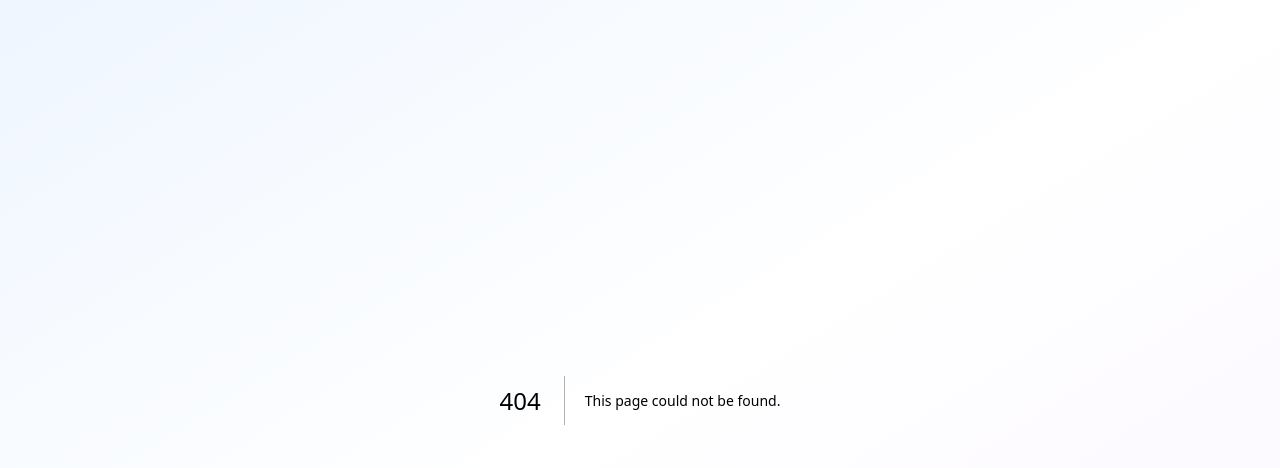
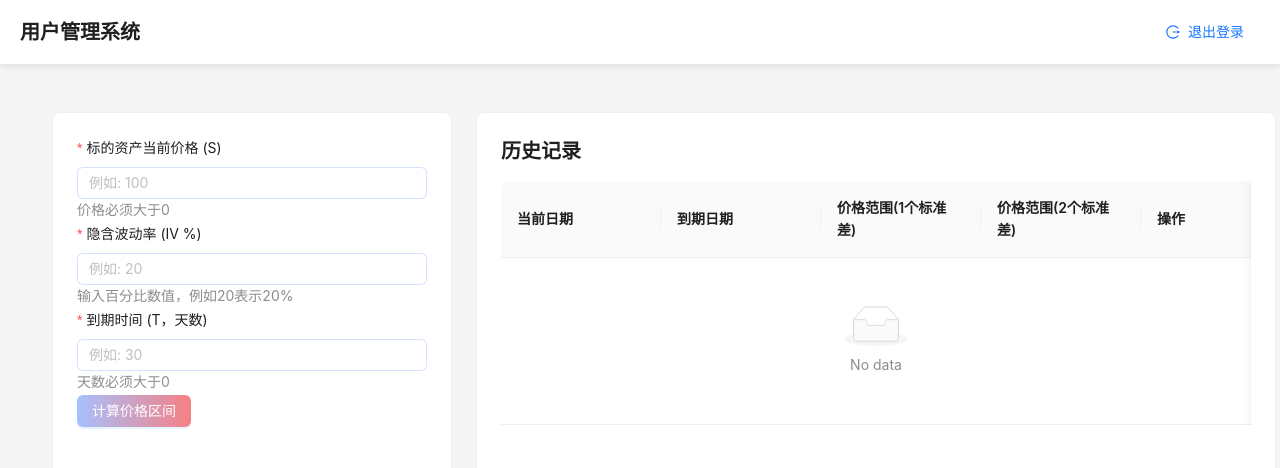
Before and after one commit to fengjinlong/vercel-next, a Next.js app: page /option-price-estimate in a window 1280 px wide. Before the commit this address had no page. Shown: the top 468 px of the page. Built offline with nearby package versions, Linux system fonts and the light colour scheme.

Commit message:
update changes

```diff
--- /dev/null
+++ b/src/app/option-price-estimate/page.tsx
@@ -0,0 +1,276 @@
+"use client";
+
+import { useState } from "react";
+import {
+  Form,
+  Input,
+  Button,
+  Card,
+  Typography,
+  Divider,
+  Table,
+  Space,
+  Popconfirm,
+} from "antd";
+import type { ColumnsType } from "antd/es/table";
+import AppLayout from "../components/AppLayout";
+
+const { Title, Text } = Typography;
+
+interface EstimateFormValues {
+  S: number; // 标的资产当前价格
+  IV: number; // 隐含波动率
+  T: number; // 到期时间(天数)
+}
+
+interface PriceEstimateResult {
+  lowerBound: number;
+  upperBound: number;
+  lowerBound95: number;
+  upperBound95: number;
+  currentDate: string;
+  expiryDate: string;
+}
+
+interface RecordItem extends PriceEstimateResult {
+  id: string;
+}
+
+export default function OptionPriceEstimate() {
+  const [form] = Form.useForm();
+  const [result, setResult] = useState<PriceEstimateResult | null>(null);
+  const [records, setRecords] = useState<RecordItem[]>([]);
+
+  const validatePositiveNumber = (_: any, value: string) => {
+    const num = Number(value);
+    if (isNaN(num)) {
+      return Promise.reject("请输入有效的数字");
+    }
+    if (num <= 0) {
+      return Promise.reject("数值必须大于0");
+    }
+    return Promise.resolve();
+  };
+
+  const calculatePriceRange = (values: EstimateFormValues) => {
+    const { S, IV, T } = values;
+
+    // Convert IV from percentage to decimal (e.g., 20% -> 0.2)
+    const ivDecimal = IV / 100;
+
+    // Convert T from days to years
+    const tYears = T / 365;
+
+    // Calculate the range based on the formula
+    const factor = ivDecimal * Math.sqrt(tYears);
+    const lowerBound = S * Math.exp(-factor);
+    const upperBound = S * Math.exp(factor);
+
+    // Calculate 95% confidence interval (2 standard deviations)
+    const factor95 = 2 * factor;
+    const lowerBound95 = S * Math.exp(-factor95);
+    const upperBound95 = S * Math.exp(factor95);
+
+    // Calculate dates
+    const currentDate = new Date();
+    const expiryDate = new Date();
+    expiryDate.setDate(currentDate.getDate() + T);
+
+    setResult({
+      lowerBound,
+      upperBound,
+      lowerBound95,
+      upperBound95,
+      currentDate: currentDate.toISOString().split("T")[0],
+      expiryDate: expiryDate.toISOString().split("T")[0],
+    });
+  };
+
+  const handleRecord = () => {
+    if (result) {
+      const newRecord: RecordItem = {
+        ...result,
+        id: Date.now().toString(),
+      };
+      setRecords([newRecord, ...records]);
+    }
+  };
+
+  const handleDelete = (id: string) => {
+    setRecords(records.filter((record) => record.id !== id));
+  };
+
+  const columns: ColumnsType<RecordItem> = [
+    {
+      title: "当前日期",
+      dataIndex: "currentDate",
+      key: "currentDate",
+    },
+    {
+      title: "到期日期",
+      dataIndex: "expiryDate",
+      key: "expiryDate",
+    },
+    {
+      title: "价格范围(1个标准差)",
+      key: "range68",
+      render: (_: unknown, record: RecordItem) =>
+        `[${record.lowerBound.toFixed(2)} - ${record.upperBound.toFixed(2)}]`,
+    },
+    {
+      title: "价格范围(2个标准差)",
+      key: "range95",
+      render: (_: unknown, record: RecordItem) =>
+        `[${record.lowerBound95.toFixed(2)} - ${record.upperBound95.toFixed(
+          2
+        )}]`,
+    },
+    {
+      title: "操作",
+      key: "action",
+      render: (_: unknown, record: RecordItem) => (
+        <Popconfirm
+          title="确定要删除这条记录吗？"
+          onConfirm={() => handleDelete(record.id)}
+          okText="确定"
+          cancelText="取消"
+        >
+          <Button type="link" danger>
+            删除
+          </Button>
+        </Popconfirm>
+      ),
+    },
+  ];
+
+  return (
+    <AppLayout>
+      <div className="p-8 pt-1">
+        {/* <Title level={4}>期权价格估算</Title> */}
+        {/* <h2 className="text-1xl">期权价格估算</h2> */}
+
+        <div style={{ display: "flex", gap: "24px" }}>
+          {/* 左侧计算区域 */}
+          <Card style={{ flex: "1", marginTop: 24, minWidth: "400px" }}>
+            <Form
+              form={form}
+              layout="vertical"
+              onFinish={calculatePriceRange}
+              validateTrigger={["onChange", "onBlur"]}
+            >
+              <Form.Item
+                label={<>标的资产当前价格 (S)</>}
+                name="S"
+                validateFirst={true}
+                rules={[
+                  { required: true, message: "请输入标的资产当前价格" },
+                  { validator: validatePositiveNumber },
+                ]}
+                help="价格必须大于0"
+              >
+                <Input placeholder="例如: 100" />
+              </Form.Item>
+
+              <Form.Item
+                label={<>隐含波动率 (IV %)</>}
+                name="IV"
+                validateFirst={true}
+                rules={[
+                  { required: true, message: "请输入隐含波动率" },
+                  { validator: validatePositiveNumber },
+                ]}
+                help="输入百分比数值，例如20表示20%"
+              >
+                <Input placeholder="例如: 20" />
+              </Form.Item>
+
+              <Form.Item
+                label={<>到期时间 (T，天数)</>}
+                name="T"
+                validateFirst={true}
+                rules={[
+                  { required: true, message: "请输入到期时间" },
+                  { validator: validatePositiveNumber },
+                ]}
+                help="天数必须大于0"
+              >
+                <Input placeholder="例如: 30" />
+              </Form.Item>
+
+              <Form.Item>
+                <Button type="primary" htmlType="submit">
+                  计算价格区间
+                </Button>
+              </Form.Item>
+            </Form>
+
+            {result && (
+              <div style={{ marginTop: 24 }}>
+                <Title level={3} style={{ marginBottom: 24 }}>
+                  价格区间预测结果
+                </Title>
+
+                <div
+                  style={{
+                    display: "flex",
+                    justifyContent: "space-between",
+                    marginBottom: 20,
+                  }}
+                >
+                  <Text>当前日期: {result.currentDate}</Text>
+                  <Text>到期日期: {result.expiryDate}</Text>
+                </div>
+
+                <Divider />
+
+                <div style={{ marginBottom: 32 }}>
+                  <Title
+                    level={4}
+                    style={{ color: "#1890ff", marginBottom: 16 }}
+                  >
+                    68% 置信区间 (1个标准差):
+                  </Title>
+                  <Text style={{ fontSize: 16 }}>
+                    价格区间: [{result.lowerBound.toFixed(2)} -{" "}
+                    {result.upperBound.toFixed(2)}]
+                  </Text>
+                </div>
+
+                <div style={{ marginBottom: 32 }}>
+                  <Title
+                    level={4}
+                    style={{ color: "#1890ff", marginBottom: 16 }}
+                  >
+                    95% 置信区间 (2个标准差):
+                  </Title>
+                  <Text style={{ fontSize: 16 }}>
+                    价格区间: [{result.lowerBound95.toFixed(2)} -{" "}
+                    {result.upperBound95.toFixed(2)}]
+                  </Text>
+                </div>
+
+                <Button type="primary" onClick={handleRecord}>
+                  记录结果
+                </Button>
+              </div>
+            )}
+          </Card>
+
+          {/* 右侧历史记录表格 */}
+          <Card style={{ flex: "2", marginTop: 24, minWidth: "800px" }}>
+            <Title level={4} style={{ marginBottom: 16 }}>
+              历史记录
+            </Title>
+            <Table
+              columns={columns}
+              dataSource={records}
+              rowKey="id"
+              pagination={{ pageSize: 5 }}
+              scroll={{ y: 400, x: 800 }}
+            />
+          </Card>
+        </div>
+      </div>
+    </AppLayout>
+  );
+}
--- a/src/app/page.tsx
+++ b/src/app/page.tsx
@@ -640,6 +640,15 @@ export default function Home() {
                 价格提醒
               </Button>
             </Form.Item>
+            <Form.Item>
+              <Button
+                type="primary"
+                icon={<PieChartOutlined />}
+                onClick={() => router.push("/option-price-estimate")}
+              >
+                期权价格估算
+              </Button>
+            </Form.Item>
           </Form>
         </div>
 
```
